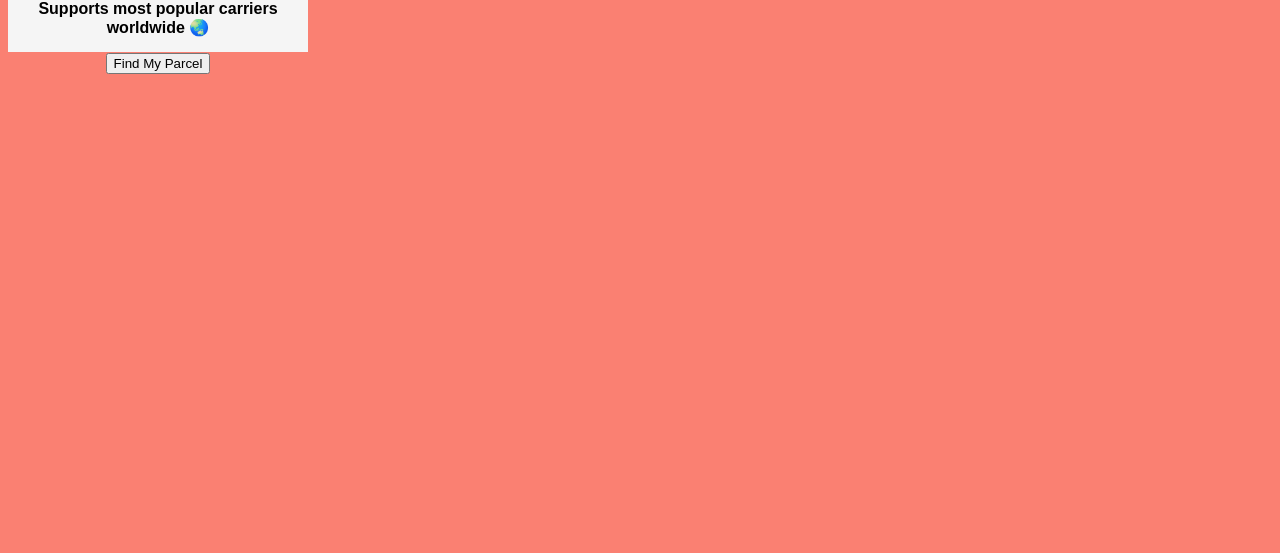
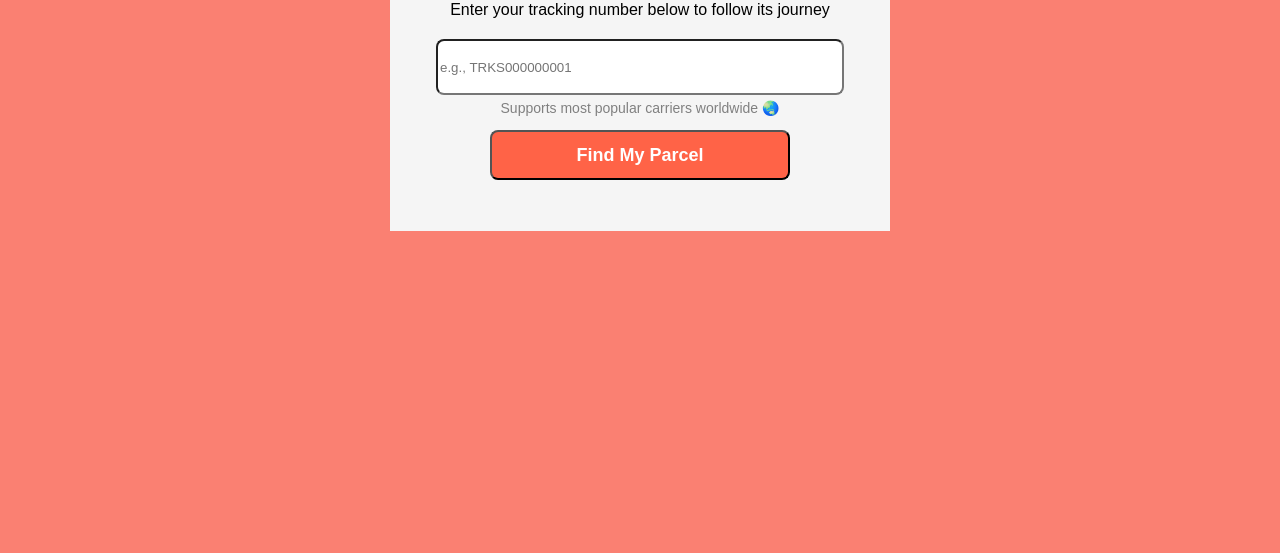
Before and after one commit to jugkxx/practice-projects, a plain HTML site: page index.html in a window 1280 px wide. Shown: the part 247-800 px from the top of the page. Drawn offline with Linux system fonts and the light colour scheme.

Commit message:
Adjust Track Search Box

```diff
--- a/style.css
+++ b/style.css
@@ -29,11 +29,43 @@ a {
 }
 
 .track-box {
-    width: 300px;
-    height: 200px;
+    width: 500px;
+    height: 350px;
     background-color: whitesmoke;
-    display: flexbox;
+    display: flex;
+    flex-direction: column;
     justify-content: center;
     align-items: center;
+    margin: auto;
+    margin-top: 50px;
     text-align: center;
 }
+
+.find-sm {
+    background-color: tomato;
+    color: white;
+    width: 300px;
+    height: 50px;
+    border-radius: 8px;
+    font-weight: bold;
+    font-size: large;
+}
+
+input {
+    width: 400px;
+    height: 50px;
+    border-radius: 8px;
+}
+
+.text-sm {
+    font-weight: lighter;
+    font-size: 14px;
+    margin-top: 5px;
+    color: gray;
+}
+
+.text-box {
+    font-weight: lighter;
+    margin-top: -10px;
+    margin-bottom: 20px;
+}
```
